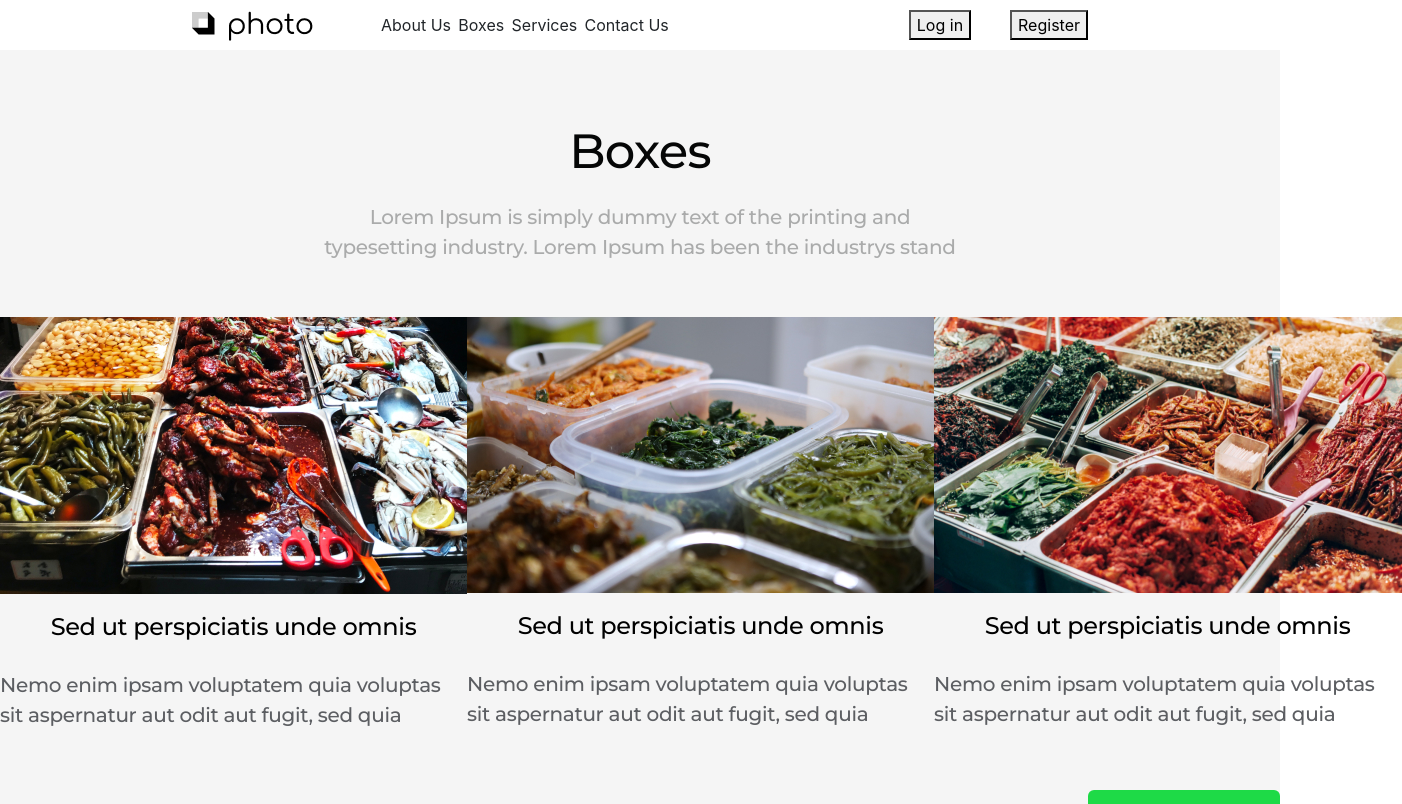
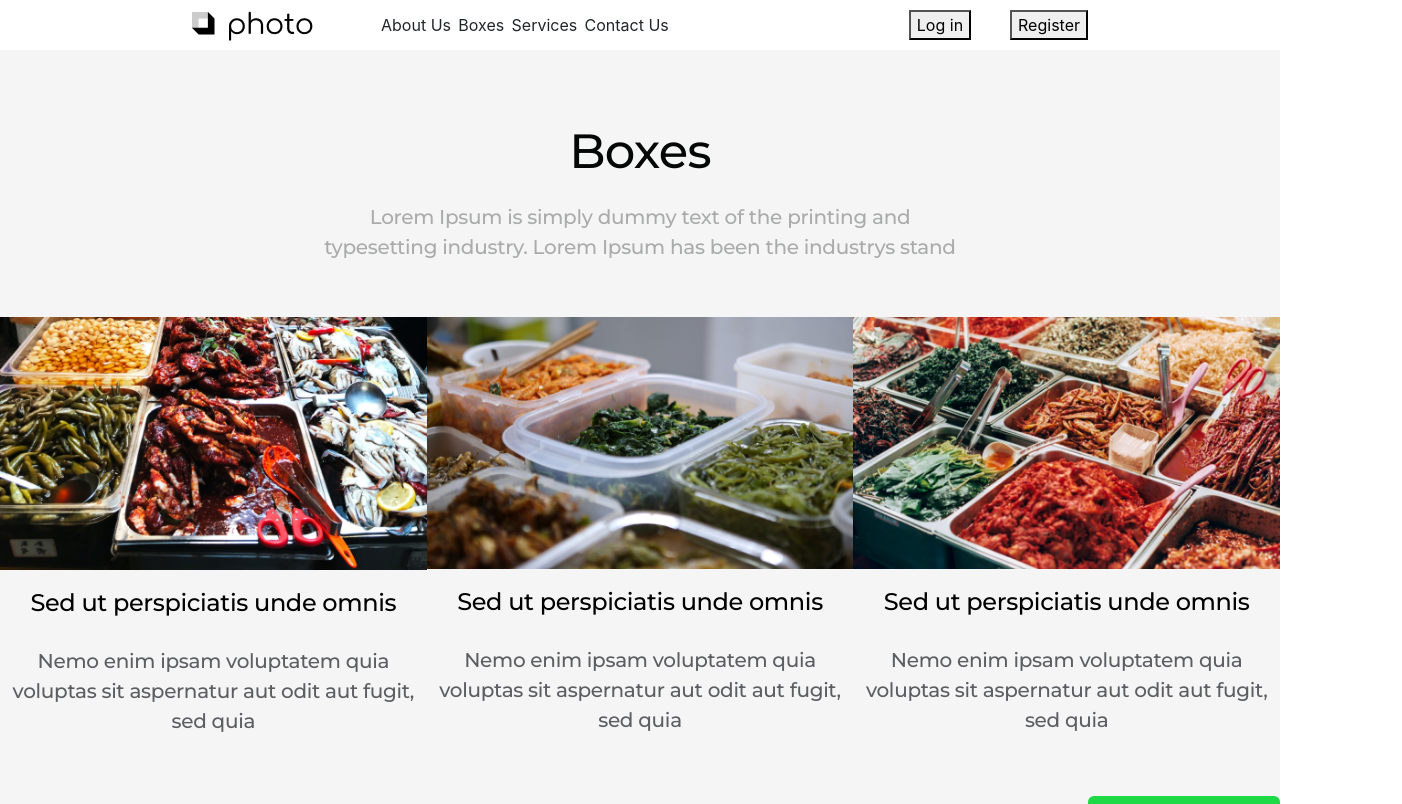
Before and after one commit to aghasi89/opetit.am, a React (Create React App) app: page /boxes in a window 1280 px wide. Shown: the top 804 px of the page, 1402 px wide, since content can reach past the window. Built offline with nearby package versions, Linux system fonts and the light colour scheme.

Commit message:
change style

```diff
--- a/src/App/Components/Box/style.css
+++ b/src/App/Components/Box/style.css
@@ -1,9 +1,14 @@
 .box {
-    height: auto;
-    width: 467px;
-    justify-content: space-between;
+    display: flex;
+    flex-direction: column;
 }
 
 .box_span {
     color: #a1a1a1;
 }
+
+.box_img{
+    width: 100%;
+    height: auto;
+    margin: 0px auto;
+}
```
